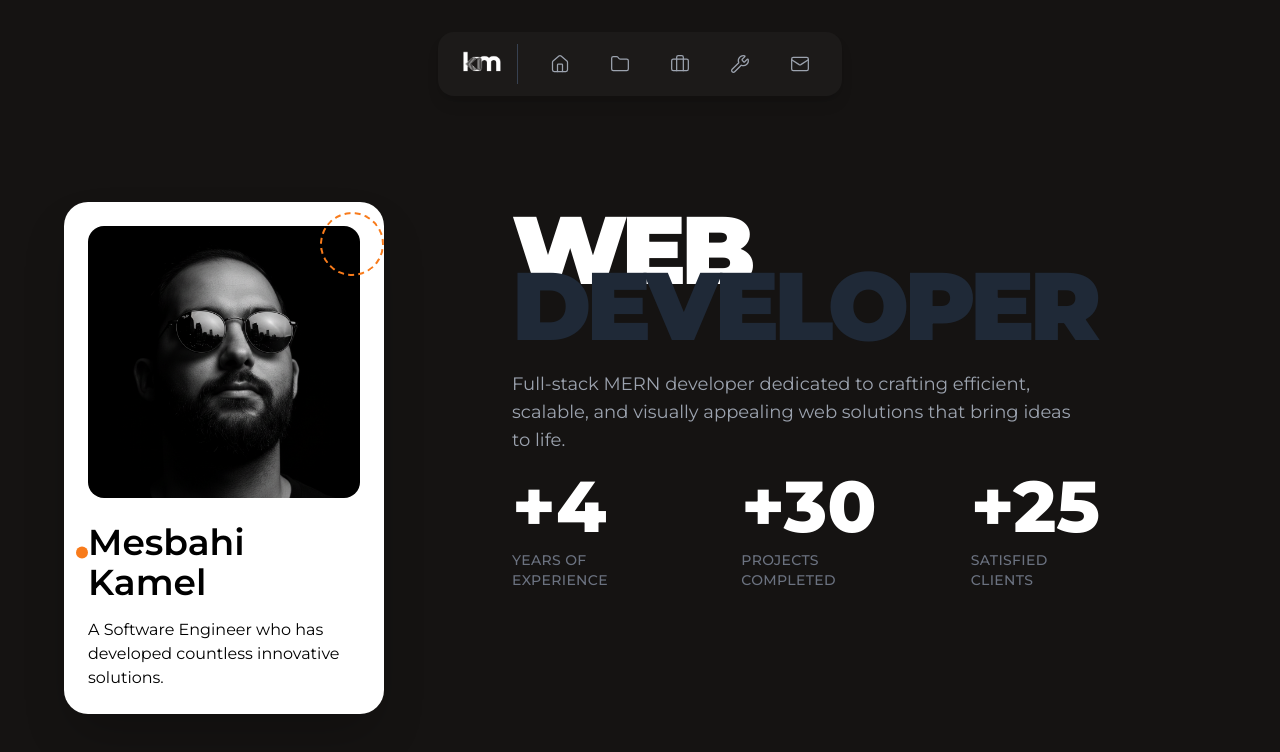
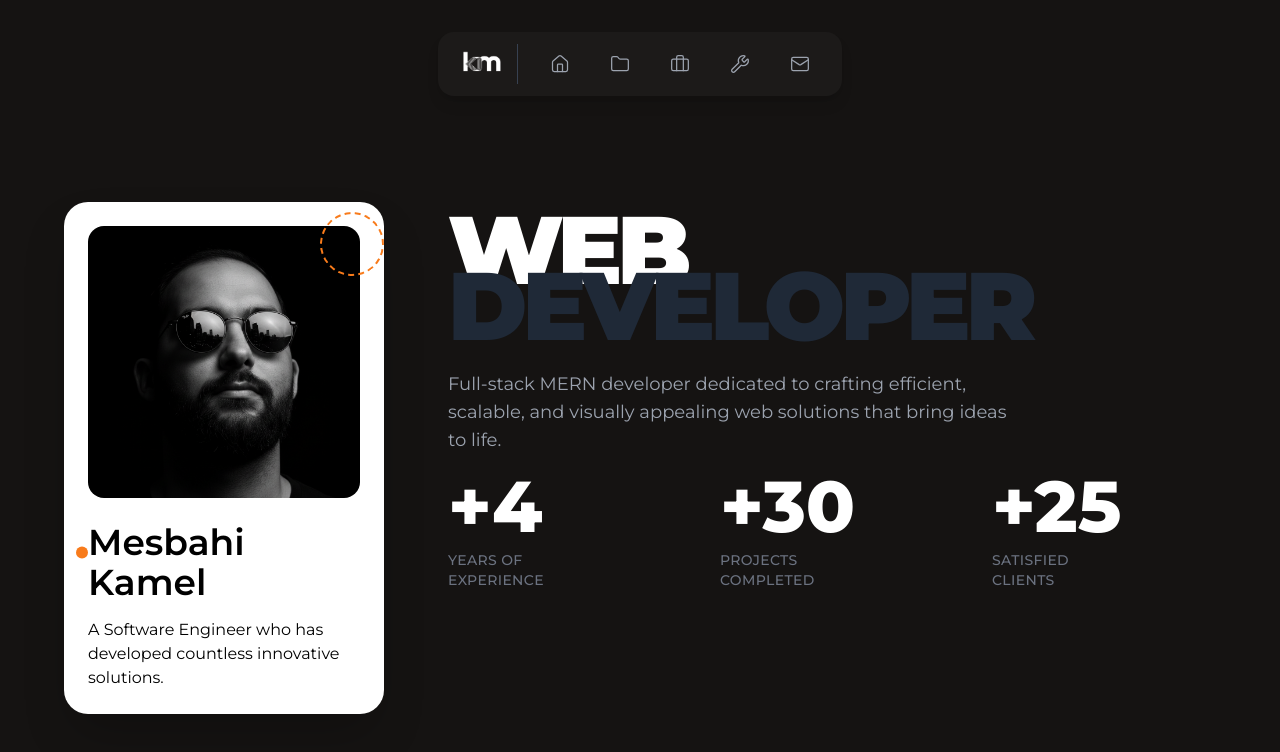
Before and after one commit to KamelMesbahi13/portfolio, a React (Vite) app: page / in a window 1280 px wide. Shown: the top 752 px of the page. Built offline with nearby package versions, Linux system fonts and the light colour scheme.

Commit message:
adding animations

```diff
--- a/src/Components/Home/HeroFirstContent/HeroFirstContent.jsx
+++ b/src/Components/Home/HeroFirstContent/HeroFirstContent.jsx
@@ -29,15 +29,15 @@ const Counter = ({ from = 0, to, duration = 2 }) => {
 
 const HeroFirstContent = () => {
   return (
-    <div className="container space-y-4">
+    <div className="space-y-4 md:container ">
       <div>
         <div className="mb-3 md:mb-4">
           <div className="flex flex-col -space-y-4 leading-none">
-            <div className="text-5xl md:text-6xl lg:text-6xl xl:text-[6rem] font-black tracking-tighter">
-              <span className="text-white">WEB</span>
+            <div className="text-[2.5rem] md:text-6xl lg:text-6xl xl:text-[6rem] font-black tracking-tighter">
+              <p className="text-white">WEB</p>
             </div>
-            <div className="text-5xl md:!-mt-[40px] !-mt-[20px] md:text-6xl lg:text-6xl xl:text-[6rem] font-black tracking-tighter">
-              <span className="text-gray-800">DEVELOPER</span>
+            <div className="text-[2.5rem] md:!-mt-[40px] !-mt-[20px] md:text-6xl lg:text-6xl xl:text-[6rem] font-black tracking-tighter">
+              <p className="text-gray-800">DEVELOPER</p>
             </div>
           </div>
         </div>
```
